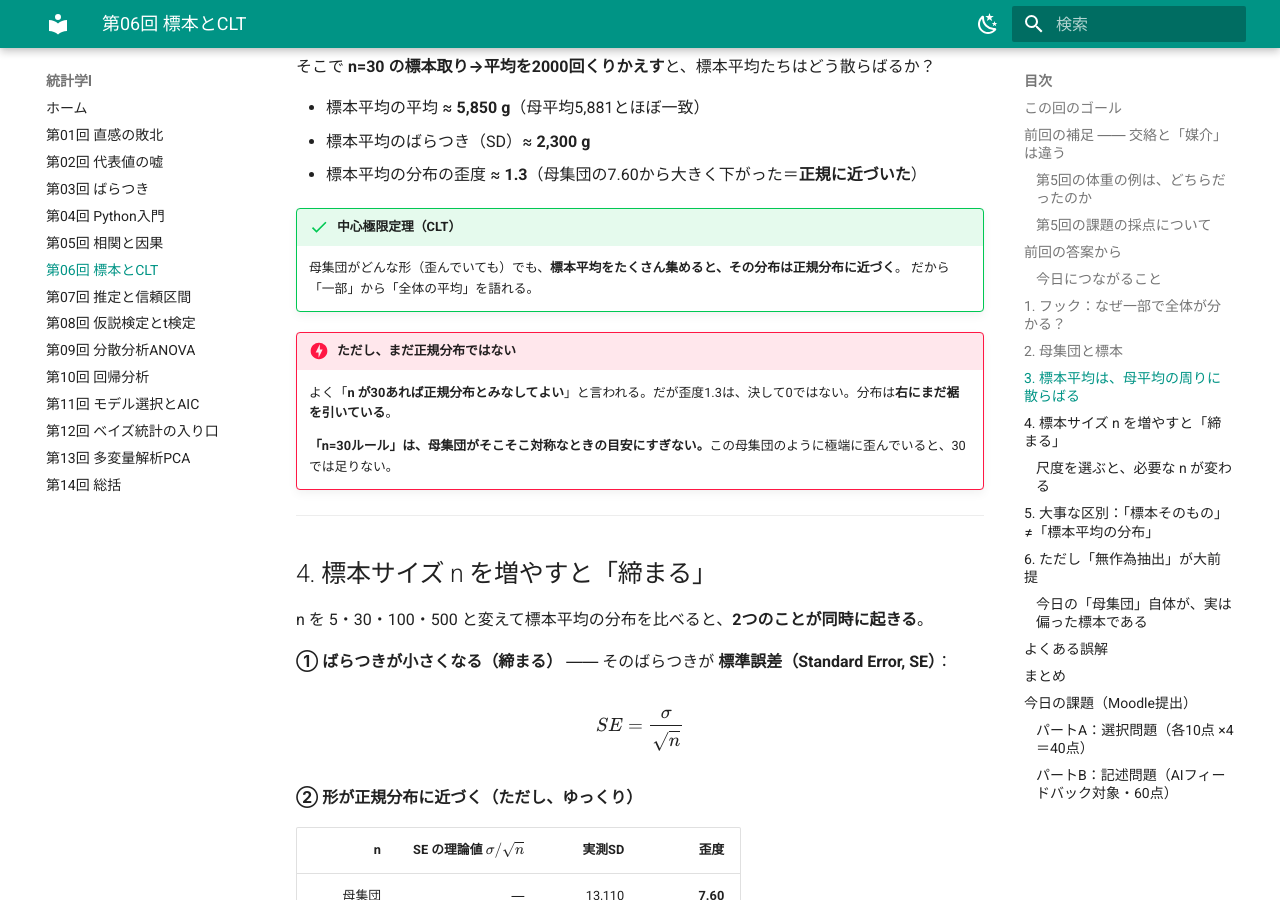
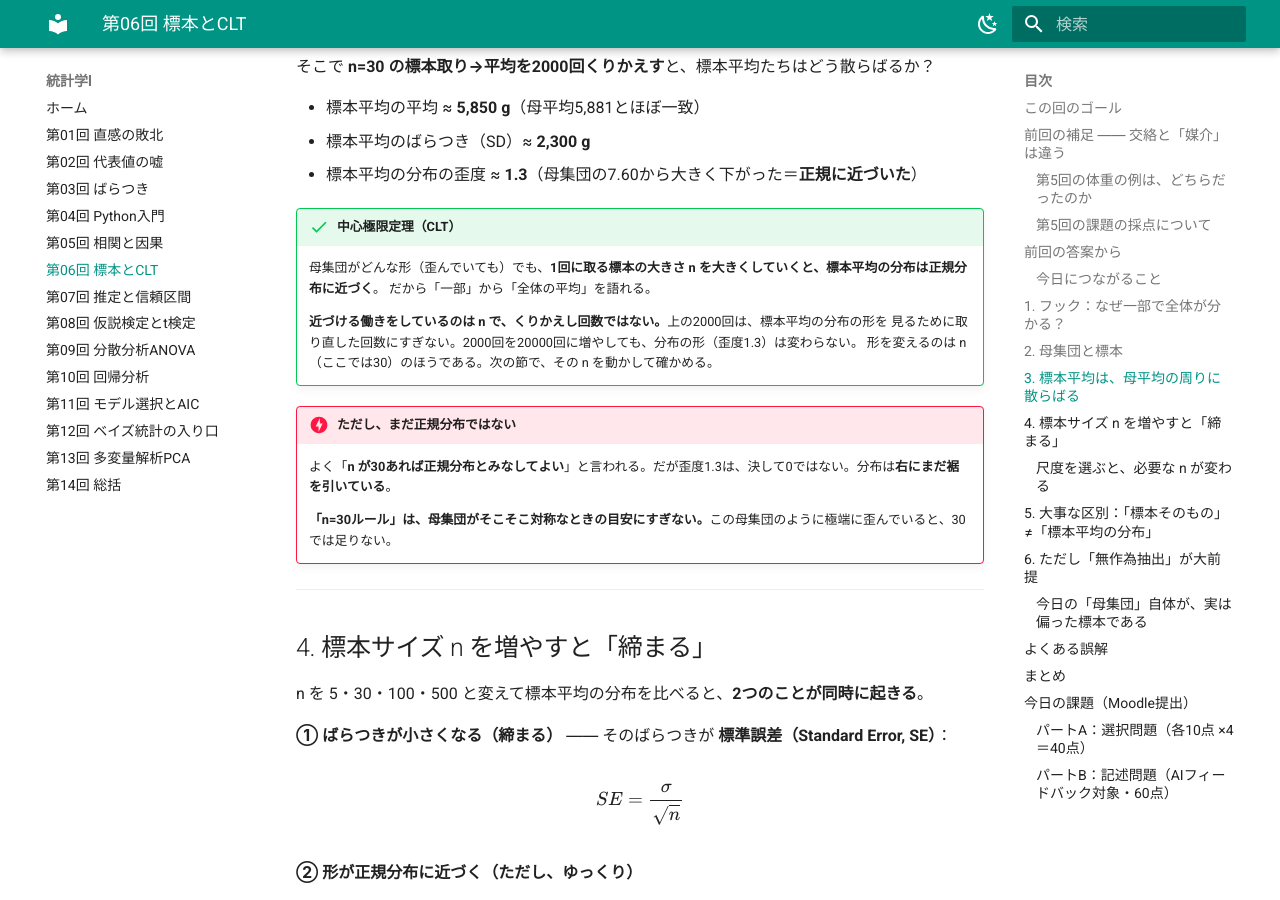
Before and after one commit to aonoa68/toukei-1, an MkDocs documentation site: the page built from docs/06_sampling_clt.md, in a window 1280 px wide and 900 px high, scrolled down 6892 px. Built offline with MkDocs 1.6.1 and Material for MkDocs 9.7.7, drawn with Linux system fonts in a browser that asks for light colours.

Commit message:
第6回: 中心極限定理の説明を修正（n と繰り返し回数の切り分け）
「標本平均をたくさん集めると、その分布は正規分布に近づく」という書き方が、
直前の§3「2000回くりかえす」と並ぶことで、繰り返し回数が歪度を下げる操作
だという誤読を招いていた。第6回の答案で実際に複数名がこの読み方をしており、
うち3名は減点に至ったため、該当ぶんは再採点して戻した。

正規に近づける働きをするのは1回に取る標本の大きさ n であることを明示し、
2000回は分布の形を見るための取り直しにすぎない旨を追記した。

Co-Authored-By: Claude Opus 5 <noreply@anthropic.com>
Claude-Session: https://claude.ai/code/session_01VNG6MY7caqH6ZBqg92AUZE

```diff
--- a/docs/06_sampling_clt.md
+++ b/docs/06_sampling_clt.md
@@ -246,8 +246,12 @@ B1（朝食と成績の対抗仮説）が満点だったのは40名中**28名（
 - 標本平均の分布の歪度 ≈ **1.3**（母集団の7.60から大きく下がった＝**正規に近づいた**）
 
 !!! success "中心極限定理（CLT）"
-    母集団がどんな形（歪んでいても）でも、**標本平均をたくさん集めると、その分布は正規分布に近づく**。
+    母集団がどんな形（歪んでいても）でも、**1回に取る標本の大きさ n を大きくしていくと、標本平均の分布は正規分布に近づく**。
     だから「一部」から「全体の平均」を語れる。
+
+    **近づける働きをしているのは n で、くりかえし回数ではない。**上の2000回は、標本平均の分布の形を
+    見るために取り直した回数にすぎない。2000回を20000回に増やしても、分布の形（歪度1.3）は変わらない。
+    形を変えるのは n（ここでは30）のほうである。次の節で、その n を動かして確かめる。
 
 !!! danger "ただし、まだ正規分布ではない"
     よく「**n が30あれば正規分布とみなしてよい**」と言われる。だが歪度1.3は、決して0ではない。分布は**右にまだ裾を引いている**。
```
